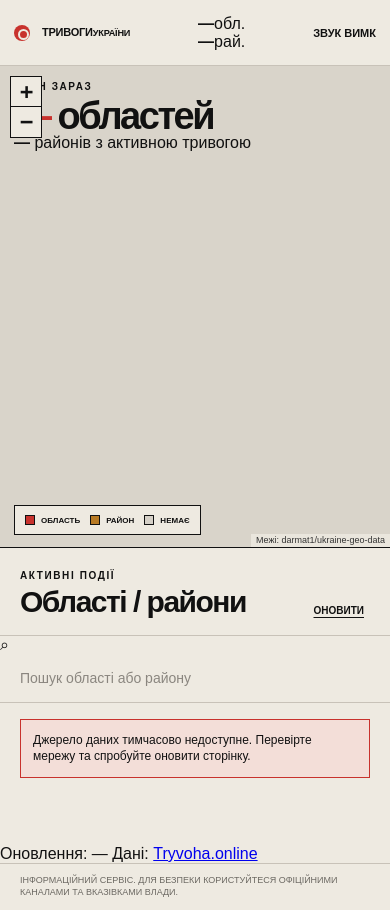
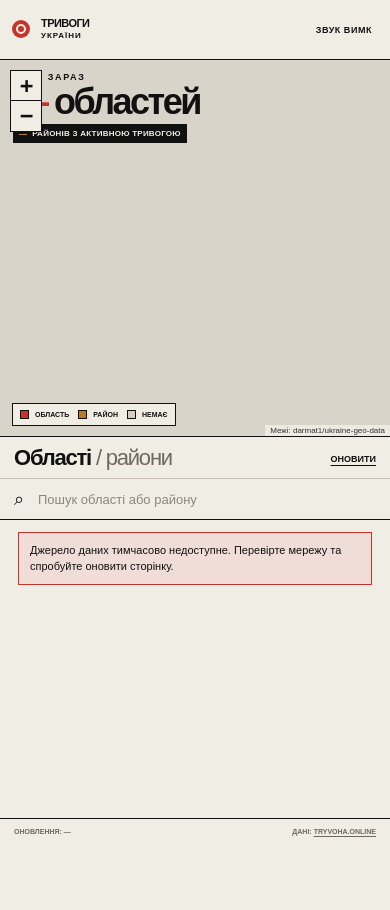
Before and after one commit to anonim110/ukraine-alerts, a plain HTML site: page public/index.html in a window 390 px wide. After the commit the page ends 844 px from the top, so only its background shows below. Drawn offline with nearby package versions, Linux system fonts and the light colour scheme; no server answers.

Commit message:
Refine fixed responsive interface

```diff
--- a/public/style.css
+++ b/public/style.css
@@ -1,158 +1,171 @@
 :root {
-  --paper: #eeeae1;
-  --paper-2: #e5e0d6;
+  --paper: #f0ede5;
+  --paper-2: #e6e1d7;
+  --paper-3: #dcd6ca;
   --ink: #111111;
-  --muted: #6c6963;
-  --line: #c8c2b8;
-  --red: #c8322d;
-  --red-dark: #8f1f1b;
-  --amber: #b87a23;
-  --safe: #d5d0c7;
+  --muted: #6d6961;
+  --line: #c6c0b5;
+  --red: #c6332d;
+  --red-deep: #8f221e;
+  --amber: #b97a24;
+  --green: #3f7447;
+  --safe: #d4cec3;
+  --topbar: 68px;
 }
 
 * { box-sizing: border-box; }
-html, body { margin: 0; min-height: 100%; background: var(--paper); color: var(--ink); }
-body {
-  font-family: Arial, Helvetica, sans-serif;
-  overflow: hidden;
-}
+html, body { margin: 0; width: 100%; height: 100%; background: var(--paper); color: var(--ink); overscroll-behavior: none; }
+html { touch-action: manipulation; }
+body { font-family: Arial, Helvetica, sans-serif; overflow: hidden; touch-action: manipulation; }
 button, input { font: inherit; }
+button, a, input { -webkit-tap-highlight-color: transparent; touch-action: manipulation; }
 button { color: inherit; }
 
-.shell { min-height: 100dvh; }
+.shell { height: 100dvh; overflow: hidden; }
 .topbar {
-  height: 76px;
-  display: flex;
+  position: fixed;
+  inset: 0 0 auto 0;
+  z-index: 1000;
+  height: var(--topbar);
+  display: grid;
+  grid-template-columns: minmax(180px,1fr) auto minmax(180px,1fr);
   align-items: center;
-  justify-content: space-between;
-  padding: 0 22px;
-  border-bottom: 1px solid var(--line);
+  padding: env(safe-area-inset-top) 20px 0;
+  border-bottom: 1px solid var(--ink);
   background: var(--paper);
-  position: relative;
-  z-index: 20;
 }
+.brand { justify-self: start; display: inline-flex; align-items: center; gap: 11px; color: var(--ink); text-decoration: none; }
+.brand-mark { width: 18px; height: 18px; background: var(--red); border-radius: 50%; position: relative; flex: 0 0 auto; }
+.brand-mark::after { content: ''; position: absolute; width: 6px; height: 6px; border: 2px solid var(--paper); border-radius: 50%; inset: 4px; }
+.brand-copy { display: grid; line-height: .9; letter-spacing: -.035em; }
+.brand-copy strong { font-size: 13px; font-weight: 900; }
+.brand-copy small { margin-top: 3px; font-size: 9px; font-weight: 800; letter-spacing: .12em; }
 
-.brand {
-  color: var(--ink);
-  text-decoration: none;
-  display: inline-flex;
-  align-items: center;
-  gap: 12px;
-  font-weight: 800;
-  font-size: 13px;
-  line-height: .95;
-  letter-spacing: -.02em;
-}
-.brand-mark { width: 19px; height: 19px; background: var(--red); border-radius: 50%; position: relative; }
-.brand-mark::after { content: ''; width: 7px; height: 7px; border: 2px solid var(--paper); border-radius: 50%; position: absolute; inset: 4px; }
+.topbar-status { display: flex; align-items: stretch; height: 100%; border-left: 1px solid var(--line); border-right: 1px solid var(--line); }
+.live-state, .top-stat { display: flex; align-items: center; justify-content: center; min-width: 92px; padding: 0 14px; border-right: 1px solid var(--line); font-size: 10px; font-weight: 800; text-transform: uppercase; }
+.live-state { gap: 8px; }
+.live-dot { width: 7px; height: 7px; background: var(--amber); border-radius: 50%; }
+.live-state.ok .live-dot { background: var(--green); }
+.live-state.error .live-dot { background: var(--red); }
+.top-stat { min-width: 70px; gap: 4px; font-variant-numeric: tabular-nums; }
+.top-stat:last-child { border-right: 0; }
+.top-stat b { font-size: 15px; }
+.top-stat span { color: var(--muted); font-size: 9px; }
 
-.topbar-actions { display: flex; align-items: center; gap: 16px; }
-.live-state { display: inline-flex; align-items: center; gap: 8px; font-size: 12px; font-weight: 700; text-transform: uppercase; }
-.live-dot { width: 7px; height: 7px; border-radius: 50%; background: var(--amber); }
-.live-state.ok .live-dot { background: #3e7d4a; }
-.live-state.error .live-dot { background: var(--red); }
-.icon-button, .text-button, .locate-button {
-  border: 0;
-  background: transparent;
-  cursor: pointer;
-}
-.icon-button { border-left: 1px solid var(--line); padding: 8px 0 8px 16px; font-size: 11px; font-weight: 800; }
+.icon-button, .text-button, .locate-button { border: 0; background: transparent; cursor: pointer; }
+.icon-button { justify-self: end; font-size: 10px; font-weight: 900; letter-spacing: .06em; }
+.icon-button[aria-pressed="true"] { color: var(--red); }
 
 .layout {
-  height: calc(100dvh - 76px);
+  position: fixed;
+  top: var(--topbar);
+  left: 0;
+  right: 0;
+  bottom: 0;
   display: grid;
-  grid-template-columns: minmax(0, 1fr) min(420px, 34vw);
+  grid-template-columns: minmax(0, 1fr) min(430px, 35vw);
+  min-height: 0;
 }
-
-.map-panel { position: relative; min-width: 0; background: #d9d4ca; overflow: hidden; }
-.map { width: 100%; height: 100%; background: #d9d4ca; }
+.map-panel { position: relative; min-width: 0; min-height: 0; overflow: hidden; background: #d9d4ca; }
+.map { width: 100%; height: 100%; background: #d9d4ca; touch-action: pan-x pan-y pinch-zoom; }
 .leaflet-container { font-family: Arial, Helvetica, sans-serif; }
-.leaflet-control-attribution { font-size: 9px !important; background: rgba(238,234,225,.85) !important; }
+.leaflet-control-attribution { font-size: 8px !important; background: rgba(240,237,229,.9) !important; }
 .leaflet-control-zoom { border: 1px solid var(--ink) !important; border-radius: 0 !important; box-shadow: none !important; }
 .leaflet-control-zoom a { background: var(--paper) !important; color: var(--ink) !important; border-bottom-color: var(--ink) !important; border-radius: 0 !important; }
 
-.map-title { position: absolute; z-index: 500; left: 22px; top: 22px; pointer-events: none; max-width: 470px; }
-.map-title p, .eyebrow { margin: 0 0 7px; font-size: 10px; font-weight: 800; letter-spacing: .16em; }
-.map-title h1 { margin: 0; font-size: clamp(35px, 4.5vw, 72px); line-height: .92; letter-spacing: -.065em; font-weight: 800; }
+.map-title { position: absolute; z-index: 500; left: 22px; top: 20px; pointer-events: none; }
+.map-title p, .eyebrow { margin: 0 0 6px; font-size: 9px; font-weight: 900; letter-spacing: .18em; }
+.map-title h1 { margin: 0; font-size: clamp(39px, 4.6vw, 74px); line-height: .88; letter-spacing: -.07em; font-weight: 900; }
 .map-title h1 span { color: var(--red); }
+.map-subline { margin-top: 10px; display: inline-flex; gap: 5px; padding: 6px 8px; background: var(--ink); color: var(--paper); font-size: 10px; font-weight: 800; text-transform: uppercase; letter-spacing: .03em; }
+.map-subline b { color: #f3a449; }
 
-.legend {
-  position: absolute;
-  z-index: 500;
-  left: 22px;
-  bottom: 18px;
-  display: flex;
-  gap: 18px;
-  flex-wrap: wrap;
-  background: var(--paper);
-  border: 1px solid var(--ink);
-  padding: 9px 10px;
-  font-size: 10px;
-  font-weight: 700;
-  text-transform: uppercase;
-}
+.legend { position: absolute; z-index: 500; left: 22px; bottom: 18px; display: flex; gap: 14px; background: var(--paper); border: 1px solid var(--ink); padding: 8px 10px; font-size: 9px; font-weight: 800; text-transform: uppercase; }
 .legend span { display: inline-flex; gap: 6px; align-items: center; }
-.legend-box { width: 10px; height: 10px; display: inline-block; border: 1px solid var(--ink); }
+.legend-box { width: 9px; height: 9px; display: inline-block; border: 1px solid var(--ink); }
 .legend-box.danger { background: var(--red); }
 .legend-box.partial { background: var(--amber); }
 .legend-box.safe { background: var(--safe); }
 
-.sidebar { border-left: 1px solid var(--ink); display: grid; grid-template-rows: auto auto auto minmax(0, 1fr) auto; background: var(--paper); min-width: 0; }
-.sidebar-head { display: flex; align-items: flex-end; justify-content: space-between; padding: 22px 20px 18px; border-bottom: 1px solid var(--line); }
-.sidebar-head h2 { margin: 0; font-size: 35px; line-height: .95; letter-spacing: -.05em; }
-.text-button { font-size: 10px; font-weight: 800; text-decoration: underline; text-underline-offset: 3px; }
+.sidebar { min-width: 0; min-height: 0; border-left: 1px solid var(--ink); background: var(--paper); display: grid; grid-template-rows: auto auto auto minmax(0,1fr) auto auto; overflow: hidden; }
+.sidebar-head { display: flex; align-items: flex-end; justify-content: space-between; gap: 12px; padding: 18px 18px 15px; border-bottom: 1px solid var(--line); }
+.sidebar-head h2 { margin: 0; font-size: 30px; line-height: .95; letter-spacing: -.055em; }
+.sidebar-head h2 span { color: var(--muted); font-weight: 400; }
+.text-button { padding: 5px 0; font-size: 9px; font-weight: 900; text-decoration: underline; text-underline-offset: 3px; }
+.search-wrap { position: relative; display: block; border-bottom: 1px solid var(--ink); }
+.search-mark { position: absolute; left: 18px; top: 50%; transform: translateY(-50%); font-size: 18px; line-height: 1; }
+.search-wrap input { width: 100%; height: 46px; padding: 0 18px 0 44px; border: 0; outline: none; background: transparent; color: var(--ink); font-size: 13px; border-radius: 0; }
+.search-wrap input::placeholder { color: #8b867e; }
+.notice { margin: 12px 18px 0; padding: 10px 11px; border: 1px solid var(--red); background: #f1ddd7; font-size: 11px; line-height: 1.4; }
+.hidden { display: none !important; }
+.region-list { min-height: 0; overflow-y: auto; overflow-x: hidden; overscroll-behavior: contain; scrollbar-width: thin; scrollbar-color: var(--ink) transparent; }
 
-.search-wrap { border-bottom: 1px solid var(--line); }
-.search-wrap input { width: 100%; height: 48px; padding: 0 20px; border: 0; outline: none; background: transparent; color: var(--ink); font-size: 14px; }
-.search-wrap input::placeholder { color: #8a867f; }
-
-.notice { margin: 16px 20px 0; padding: 12px; border: 1px solid var(--red); background: #f3ded8; font-size: 12px; line-height: 1.4; }
-.hidden { display: none !important; }
-
-.region-list { overflow: auto; overscroll-behavior: contain; }
-.region-row { display: grid; grid-template-columns: 32px minmax(0,1fr) 28px; gap: 8px; padding: 15px 20px; border-bottom: 1px solid var(--line); background: transparent; transition: background .15s ease; }
+.region-row { border-bottom: 1px solid var(--line); }
 .region-row:hover { background: var(--paper-2); }
-.region-index { font-size: 10px; font-weight: 800; color: var(--muted); padding-top: 3px; }
+.region-main { display: grid; grid-template-columns: 28px minmax(0,1fr) 30px; gap: 8px; align-items: start; padding: 14px 18px 10px; }
+.region-index { padding-top: 3px; font-size: 9px; font-weight: 900; color: var(--muted); font-variant-numeric: tabular-nums; }
 .region-copy { min-width: 0; }
 .region-title-line { display: flex; align-items: baseline; justify-content: space-between; gap: 10px; }
-.region-title-line h3 { margin: 0; font-size: 17px; line-height: 1.1; letter-spacing: -.025em; overflow: hidden; text-overflow: ellipsis; white-space: nowrap; }
-.region-duration { font-size: 10px; font-variant-numeric: tabular-nums; color: var(--muted); flex: 0 0 auto; }
-.region-types { margin-top: 7px; display: flex; gap: 5px; flex-wrap: wrap; }
-.type-chip { display: inline-flex; align-items: center; min-height: 21px; padding: 2px 6px; border: 1px solid var(--ink); font-size: 9px; font-weight: 800; text-transform: uppercase; }
-.type-chip.air { color: var(--paper); background: var(--red); border-color: var(--red); }
-.type-chip.other { color: var(--ink); background: transparent; }
-.locate-button { width: 28px; height: 28px; border: 1px solid var(--ink); font-weight: 900; line-height: 1; align-self: center; }
+.region-title-line h3 { margin: 0; min-width: 0; overflow: hidden; text-overflow: ellipsis; white-space: nowrap; font-size: 16px; line-height: 1.1; letter-spacing: -.03em; }
+.region-duration { flex: 0 0 auto; font-size: 9px; color: var(--muted); font-variant-numeric: tabular-nums; }
+.region-status-line { margin-top: 6px; display: flex; align-items: center; gap: 8px; flex-wrap: wrap; }
+.status-word { display: inline-flex; min-height: 20px; align-items: center; padding: 2px 6px; background: var(--red); color: var(--paper); border: 1px solid var(--red); font-size: 8px; font-weight: 900; text-transform: uppercase; }
+.region-row.partial .status-word { background: transparent; color: var(--amber); border-color: var(--amber); }
+.district-summary { font-size: 9px; font-weight: 800; color: var(--muted); text-transform: uppercase; }
+.locate-button { width: 30px; height: 30px; border: 1px solid var(--ink); font-weight: 900; line-height: 1; }
 .locate-button:hover { background: var(--ink); color: var(--paper); }
-.empty-state { padding: 28px 20px; font-size: 14px; line-height: 1.5; color: var(--muted); }
-.sidebar-footer { border-top: 1px solid var(--ink); display: flex; justify-content: space-between; gap: 10px; padding: 12px 20px; font-size: 9px; text-transform: uppercase; font-weight: 700; color: var(--muted); }
 
-.leaflet-tooltip.region-tooltip { background: var(--ink); color: var(--paper); border: 0; border-radius: 0; box-shadow: none; padding: 7px 9px; font-size: 11px; font-weight: 700; }
+.district-list { margin-left: 54px; padding: 0 18px 10px 0; display: grid; gap: 1px; }
+.district-item { display: grid; grid-template-columns: 8px minmax(0,1fr) auto; gap: 7px; align-items: center; min-height: 29px; padding: 4px 0; border-top: 1px dotted #bbb3a7; font-size: 11px; }
+.district-item:first-child { border-top: 0; }
+.district-dot { width: 6px; height: 6px; border-radius: 50%; background: var(--amber); }
+.region-row.danger .district-dot { background: var(--red); }
+.district-name { min-width: 0; overflow: hidden; text-overflow: ellipsis; white-space: nowrap; font-weight: 700; }
+.district-time { font-size: 8px; color: var(--muted); font-variant-numeric: tabular-nums; text-transform: uppercase; }
+.district-overflow { padding: 4px 0 1px 15px; color: var(--muted); font-size: 9px; font-weight: 800; text-transform: uppercase; }
+
+.empty-state { padding: 24px 18px; color: var(--muted); font-size: 13px; line-height: 1.5; }
+.sidebar-meta { border-top: 1px solid var(--ink); display: flex; justify-content: space-between; gap: 8px; padding: 9px 18px; font-size: 8px; font-weight: 800; text-transform: uppercase; color: var(--muted); }
+.sidebar-meta a { color: inherit; text-underline-offset: 2px; }
+.safety-note { margin: 0; padding: 8px 18px 10px; border-top: 1px solid var(--line); font-size: 8px; line-height: 1.35; color: var(--muted); text-transform: uppercase; }
+.leaflet-tooltip.region-tooltip { background: var(--ink); color: var(--paper); border: 0; border-radius: 0; box-shadow: none; padding: 7px 9px; font-size: 10px; font-weight: 800; }
 .leaflet-tooltip-top:before { border-top-color: var(--ink) !important; }
-
 .sr-only { position: absolute; width: 1px; height: 1px; padding: 0; margin: -1px; overflow: hidden; clip: rect(0,0,0,0); white-space: nowrap; border: 0; }
 
 @media (max-width: 900px) {
-  body { overflow: auto; }
-  .topbar { height: 66px; padding: 0 14px; }
-  .layout { height: auto; min-height: calc(100dvh - 66px); grid-template-columns: 1fr; grid-template-rows: 57dvh auto; }
-  .map-panel { min-height: 390px; }
-  .map-title { top: 15px; left: 14px; }
-  .map-title h1 { font-size: clamp(34px, 11vw, 58px); }
-  .legend { left: 14px; bottom: 12px; right: 14px; width: fit-content; max-width: calc(100% - 28px); }
-  .sidebar { border-left: 0; border-top: 1px solid var(--ink); min-height: 43dvh; }
-  .region-list { max-height: 55dvh; }
+  :root { --topbar: 60px; }
+  .topbar { grid-template-columns: 1fr auto; padding-left: 12px; padding-right: 12px; }
+  .topbar-status { position: absolute; left: 50%; transform: translateX(-50%); border-left: 0; border-right: 0; }
+  .top-stat { min-width: 50px; padding: 0 7px; }
+  .live-state { display: none; }
+  .brand-copy strong { font-size: 11px; }
+  .brand-copy small { font-size: 8px; }
+  .icon-button { font-size: 9px; }
+  .layout { grid-template-columns: 1fr; grid-template-rows: minmax(0, 48%) minmax(0, 52%); }
+  .sidebar { border-left: 0; border-top: 1px solid var(--ink); }
+  .sidebar-head { padding: 11px 14px 9px; }
+  .sidebar-head .eyebrow { display: none; }
+  .sidebar-head h2 { font-size: 24px; }
+  .search-wrap input { height: 40px; padding-left: 38px; }
+  .search-mark { left: 14px; }
+  .map-title { left: 13px; top: 12px; }
+  .map-title p { margin-bottom: 4px; }
+  .map-title h1 { font-size: clamp(34px, 9vw, 52px); }
+  .map-subline { margin-top: 6px; padding: 5px 6px; font-size: 8px; }
+  .legend { left: 12px; bottom: 10px; gap: 9px; padding: 6px 7px; font-size: 7px; }
+  .region-main { padding: 10px 14px 7px; grid-template-columns: 24px minmax(0,1fr) 28px; }
+  .region-title-line h3 { font-size: 15px; }
+  .locate-button { width: 28px; height: 28px; }
+  .district-list { margin-left: 46px; padding-right: 14px; padding-bottom: 7px; }
+  .district-item { min-height: 25px; font-size: 10px; }
+  .sidebar-meta, .safety-note { padding-left: 14px; padding-right: 14px; }
 }
 
-@media (max-width: 560px) {
-  .brand { font-size: 11px; }
-  .brand-mark { width: 16px; height: 16px; }
-  .live-state { display: none; }
-  .icon-button { border-left: 0; padding-left: 0; }
-  .map-title h1 { font-size: 38px; max-width: 320px; }
-  .legend { gap: 10px; font-size: 8px; }
-  .sidebar-head h2 { font-size: 30px; }
-  .sidebar-footer { flex-direction: column; }
+@media (max-width: 520px) {
+  .topbar-status .top-stat { display: none; }
+  .map-title h1 { font-size: 36px; }
+  .legend { max-width: calc(100% - 24px); flex-wrap: wrap; }
+  .sidebar-head h2 { font-size: 22px; }
+  .sidebar-meta { font-size: 7px; }
+  .safety-note { display: none; }
 }
-
-.sidebar-footer a { color: inherit; text-underline-offset: 2px; }
-.safety-note { margin: 0; padding: 10px 20px 12px; border-top: 1px solid var(--line); font-size: 9px; line-height: 1.35; color: var(--muted); text-transform: uppercase; }
```
